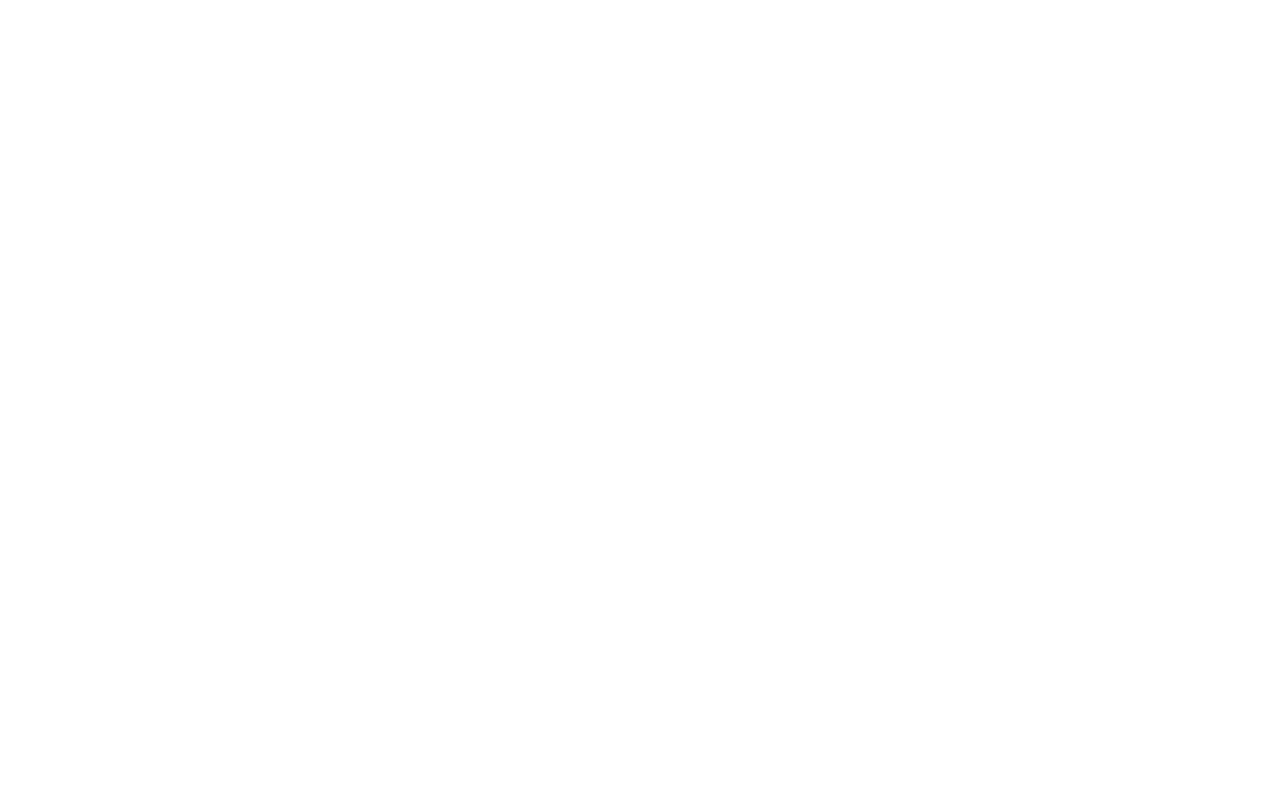
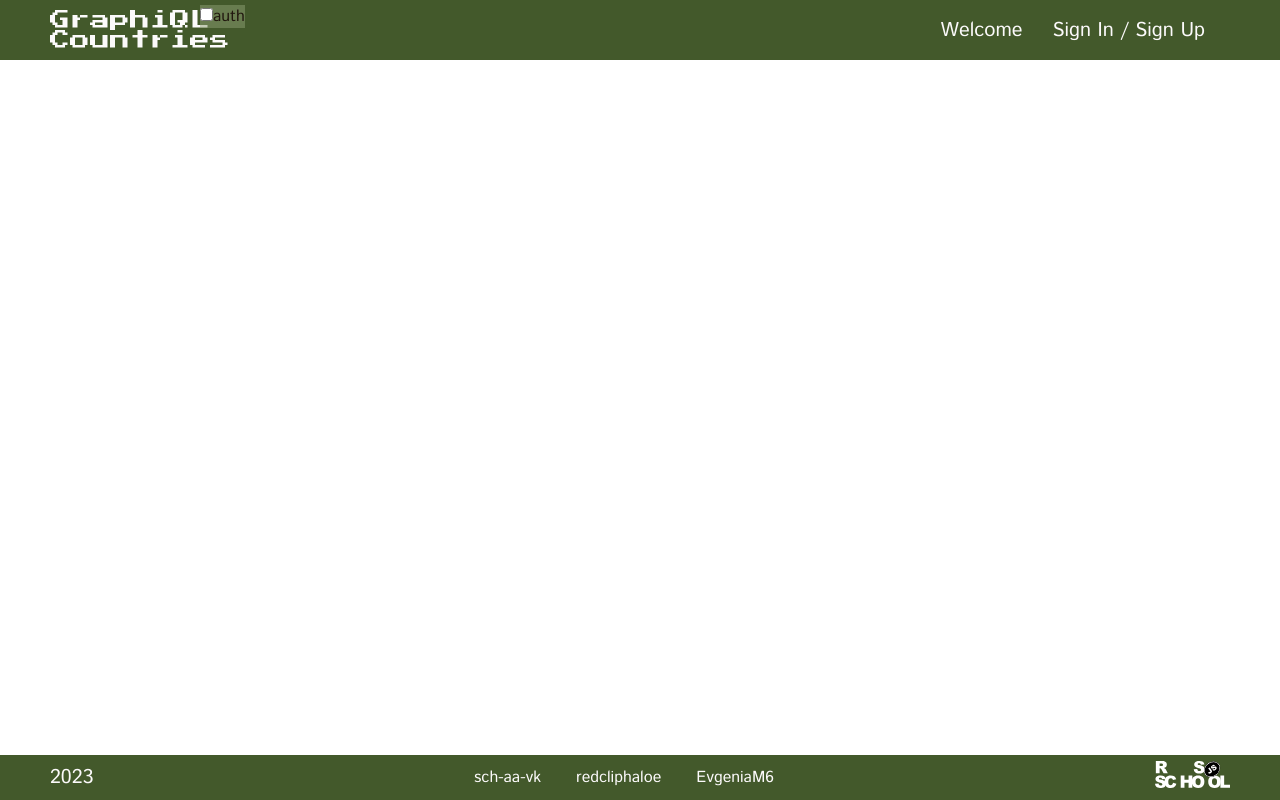
Before and after one commit to sch-aa-vk/graphiql-app, a React (Vite) app: page / in a window 1280 px wide. Built offline with nearby package versions, Linux system fonts and the light colour scheme; the HTML template or start-up script is replaced by a standard one.

Commit message:
feat: connect header and footer to app

```diff
--- a/src/App.tsx
+++ b/src/App.tsx
@@ -1,7 +1,16 @@
-import './App.scss';
+import { Header, Footer } from './components';
+import './sass/index.scss';
 
 export function App() {
-  return <div className="app" />;
+  return (
+    <div className="app">
+      <Header />
+      <main className="main">
+        <div className="huge" />
+      </main>
+      <Footer />
+    </div>
+  );
 }
 
 export default App;
--- /dev/null
+++ b/src/components/index.ts
@@ -0,0 +1,4 @@
+import Header from './Header/Header';
+import Footer from './Footer/Footer';
+
+export { Header, Footer };
```
